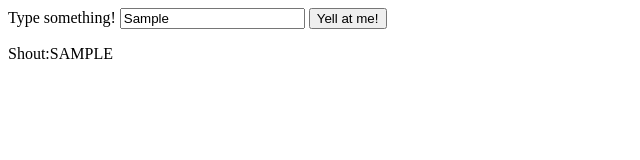
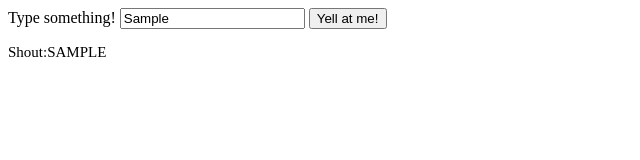
Before and after one commit to aitanas/shoutSomething, a plain HTML site: page index.html in a window 1280 px wide. Both pictures are taken after typing "Sample" into the empty fields and a click on the button "Yell at me!". Shown: the full height of the page, 0-640 px from the left. Drawn offline with Linux system fonts and the light colour scheme.

Commit message:
add function to increase font size on form submission
Co-authored-by: Anton Ch <anton3ch@icloud.com>

```diff
--- a/css/styles.css
+++ b/css/styles.css
@@ -5,3 +5,7 @@
 #shout {
 
 }
+
+p {
+  font-size: 14px;
+}
--- a/js/scripts.js
+++ b/js/scripts.js
@@ -1,5 +1,8 @@
 window.onload = function() {
   let form = document.querySelector("form");
+  let fontSize = "14px";
+  document.querySelector("p").style.fontSize = fontSize;
+  // onSubmit function
   form.onsubmit = function(event) {
     event.preventDefault();
     // get value for form input
@@ -11,6 +14,23 @@ window.onload = function() {
     document.querySelector("span#shoutSomething").innerText = shoutSomething;
     document.querySelector("div#shout").removeAttribute("class");
 
+    let fontSize = parseInt(document.querySelector("p").style.fontSize);
+    console.log(fontSize);
+    let increaseFont = parseInt(fontSize) + 1;
+    console.log(increaseFont);
+    let updateFontSize = increaseFont + 'px';
+    console.log(updateFontSize);
+    document.querySelector("p").style.fontSize = updateFontSize;
+
+    // fontSize++;
      // window.alert(typeSomething.toUpperCase());
   }
 }
+
+// function increaseSize() {
+//   form.onclick = fontSize + 5;
+
+// }
+
+//let newFontSize = parseInt(fontSize) + "px";
+//document.querySelector("p").style.fontSize = newFontSize;
```
